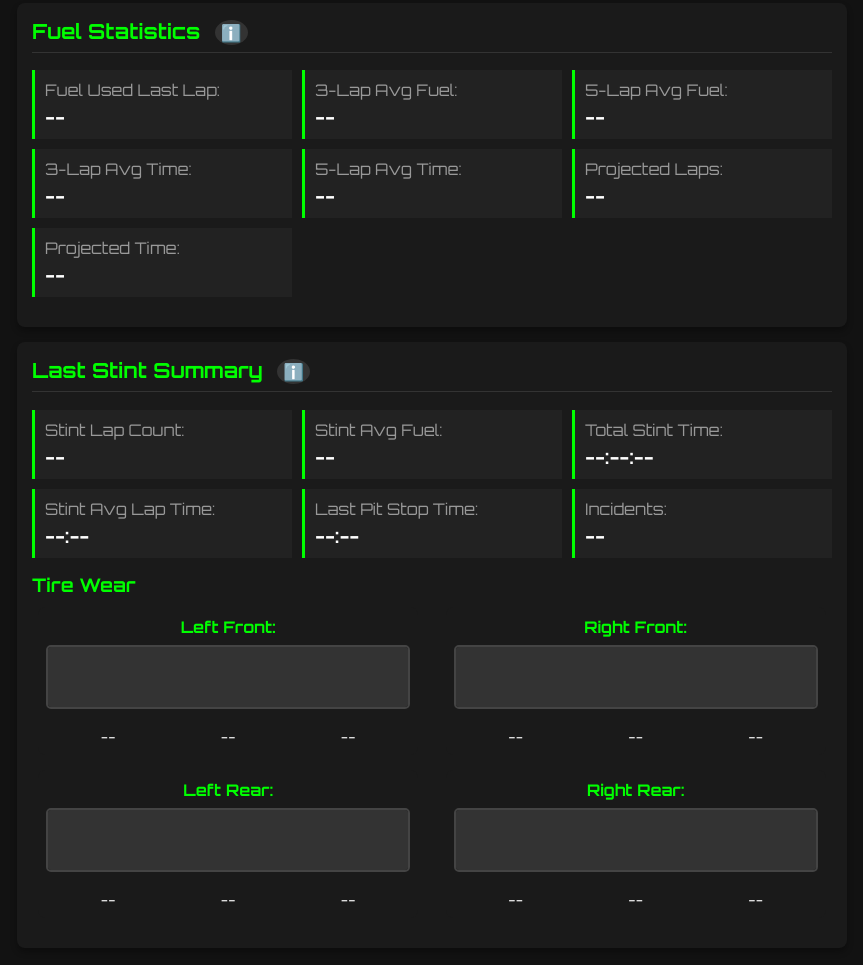
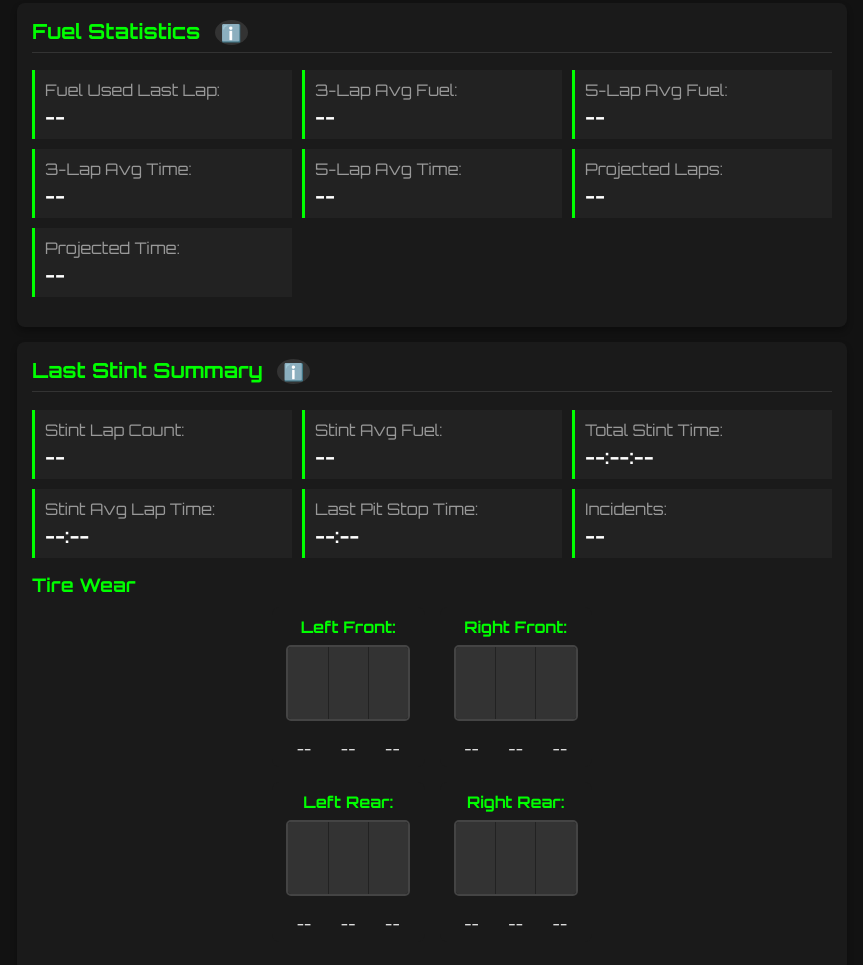
Before and after one commit to Radian-Motorsport/RadianApp, a website: page telemetry-backend/public/index.html in a window 1280 px wide. Shown: the part 407-1372 px from the top of the page, without its empty margins (208-1071 px from the left). Drawn offline with nearby package versions, Linux system fonts and the light colour scheme; no server answers.

Commit message:
Update styles.css

```diff
--- a/telemetry-backend/public/styles.css
+++ b/telemetry-backend/public/styles.css
@@ -572,13 +572,13 @@ h2 {
   display: flex;
   flex-direction: column;
   gap: 15px;
-  margin: 15px 0;
-  width: 100%;
+  margin: 15px auto;
+  width: 320px; /* Adjusted grid width for the new cell size */
 }
 
 .tire-row {
   display: flex;
-  justify-content: space-around;
+  justify-content: space-between;
   gap: 15px;
 }
 
@@ -589,7 +589,7 @@ h2 {
   background-color: #1a1a1a;
   border-radius: 8px;
   padding: 10px;
-  width: 45%;
+  width: 140px; /* Adjusted to better fit the 5:3 ratio visual */
 }
 
 .tire-cell label {
@@ -600,8 +600,8 @@ h2 {
 
 .tire-visual {
   display: flex;
-  width: 100%;
-  height: 60px;
+  width: 120px; /* Width for a 5:3 ratio */
+  height: 72px; /* Height for a 5:3 ratio (120 ÷ 5 × 3 = 72) */
   border: 2px solid #444;
   border-radius: 5px;
   margin-bottom: 8px;
@@ -613,6 +613,12 @@ h2 {
   height: 100%;
   background-color: #333;
   transition: background-color 0.3s ease;
+  /* Each band represents a section of the tire tread */
+  border-right: 1px solid #222;
+}
+
+.tire-band:last-child {
+  border-right: none;
 }
 
 /* Tire wear color scheme */
```
